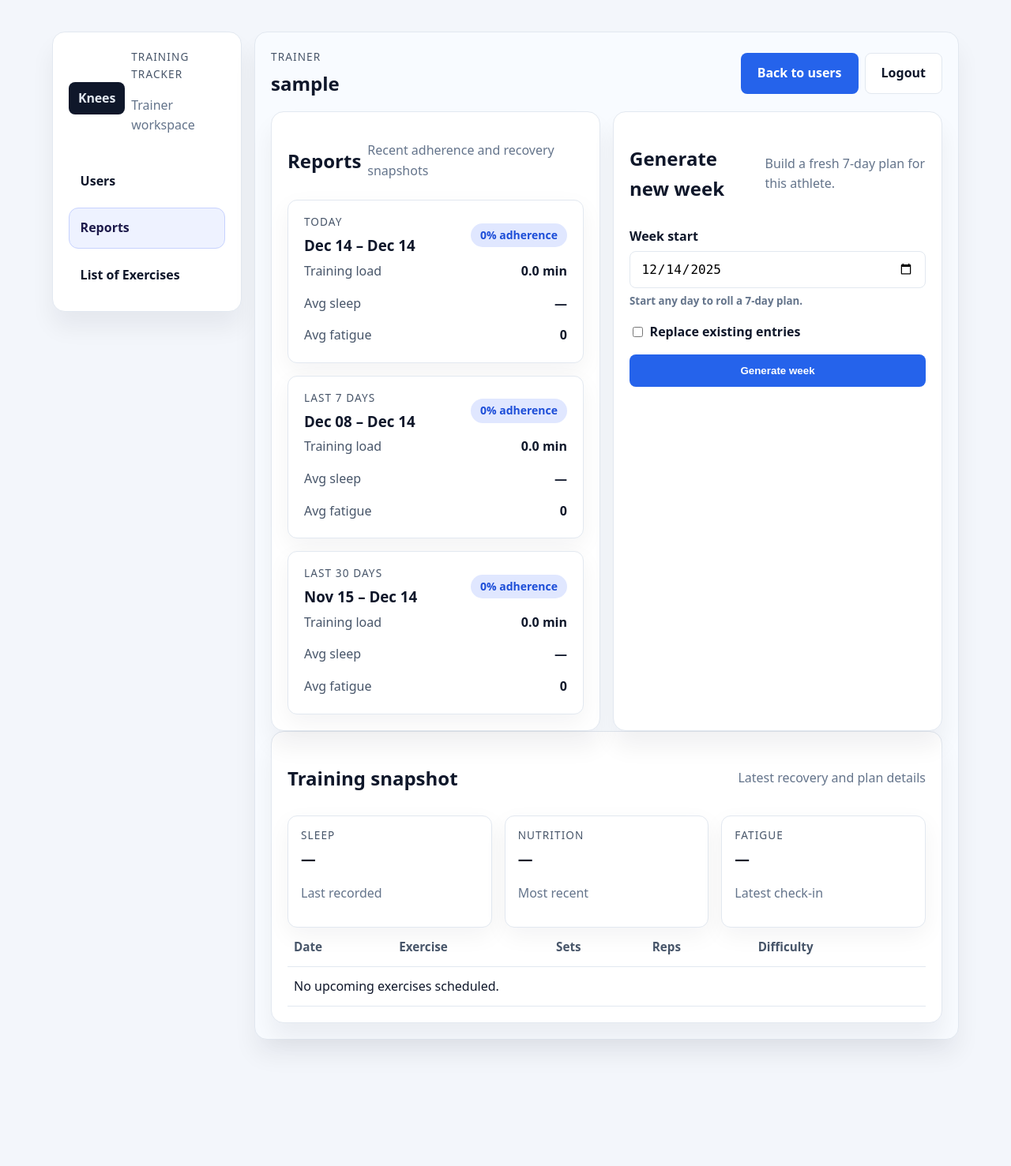
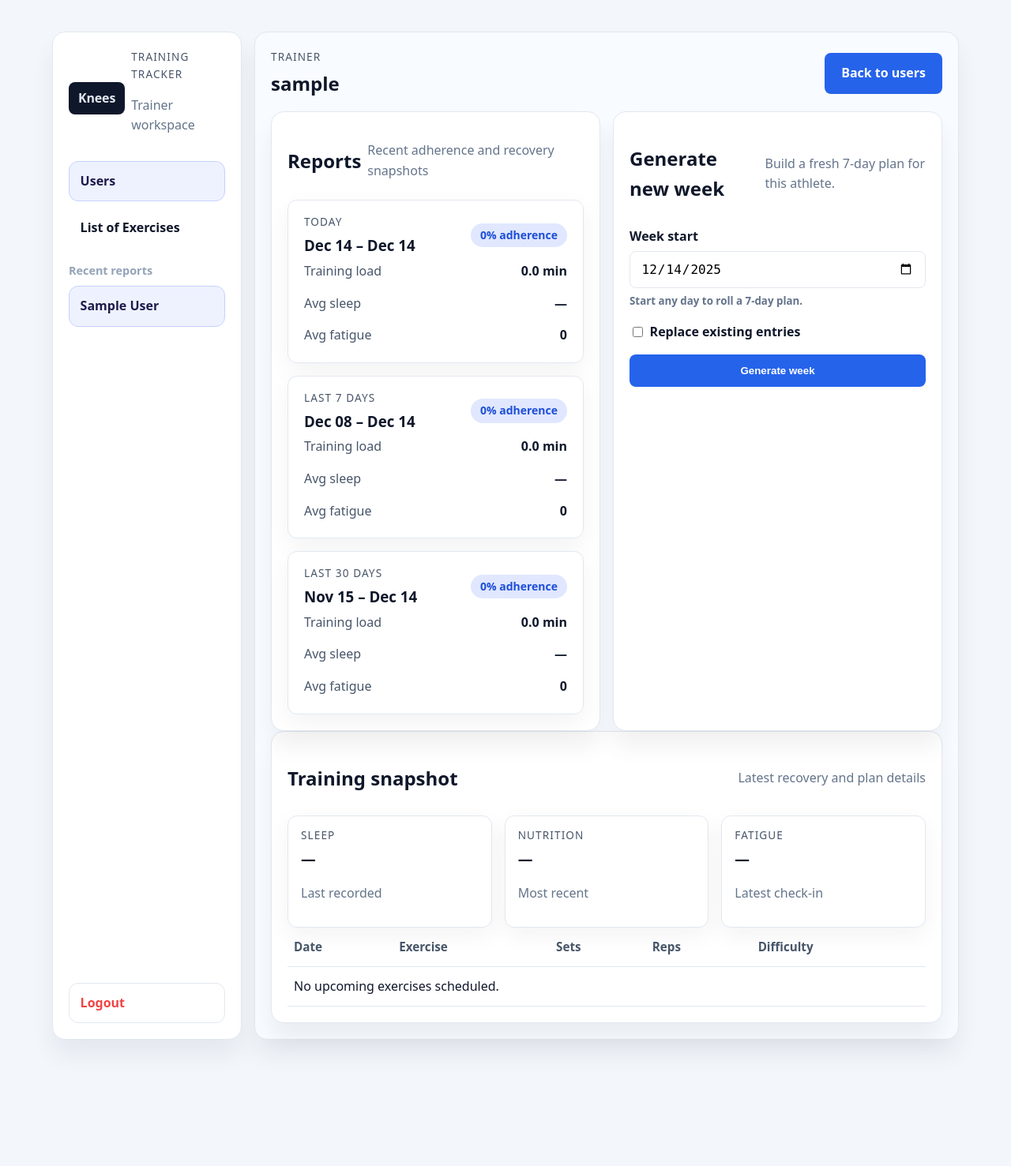
Before and after one commit to h0n24/knees, a Django app: a page that uses templates/base_trainer.html in a window 1280 px wide. Shown: the whole page at 79% size. Run offline with Django 5.2, Linux system fonts and the light colour scheme; the visitor is signed in with stand-in values (Sample User, id 1); data comes from the database, SQL or seed files in the repository; data that the repository does not hold is empty.

Commit message:
Add recent report shortcuts and move logout to sidebar

```diff
--- a/apps/backend/pages/views.py
+++ b/apps/backend/pages/views.py
@@ -53,18 +53,42 @@ def _user_is_trainer(user: User) -> bool:
     return user.is_staff or user.groups.filter(name="trainer user").exists()
 
 
-def _trainer_navigation(*, selected: str, active_user: User | None = None) -> dict:
-    default_user = User.objects.order_by("username").first()
-    reports_url = None
+def _record_recent_report(session, username: str) -> None:
+    recent = session.get("trainer_recent_reports", [])
 
-    if active_user:
-        reports_url = reverse("trainer_user", args=[active_user.username])
-    elif default_user:
-        reports_url = reverse("trainer_user", args=[default_user.username])
+    if username in recent:
+        recent.remove(username)
+
+    recent.insert(0, username)
+    session["trainer_recent_reports"] = recent[:4]
+    session.modified = True
+
+
+def _trainer_navigation(*, request, selected: str, active_user: User | None = None) -> dict:
+    recent_usernames = request.session.get("trainer_recent_reports", [])
+    users = {
+        user.username: user
+        for user in User.objects.filter(username__in=recent_usernames)
+    }
+
+    recent_reports = []
+    for username in recent_usernames:
+        user = users.get(username)
+        if not user:
+            continue
+
+        recent_reports.append(
+            {
+                "username": user.username,
+                "name": user.get_full_name() or user.username,
+                "url": reverse("trainer_user", args=[user.username]),
+                "is_active": bool(active_user and user.username == active_user.username),
+            }
+        )
 
     return {
         "selected": selected,
-        "reports_url": reports_url,
+        "recent_reports": recent_reports,
     }
 
 
@@ -77,6 +101,7 @@ def trainer_user_page(request, username: str):
     ensure_library_loaded()
 
     athlete = get_object_or_404(User, username=username)
+    _record_recent_report(request.session, athlete.username)
     plan_form = PlanEditorForm(request.POST or None, initial={"user": athlete})
     plan_form.fields["user"].queryset = User.objects.filter(id=athlete.id)
     plan_form.fields["user"].widget = plan_form.fields["user"].hidden_widget()
@@ -103,7 +128,9 @@ def trainer_user_page(request, username: str):
         "reports": _trainer_reports(user=athlete),
         "summary": _trainer_summary_for_user(athlete),
         "upcoming_plan": _upcoming_plan_for_user(athlete),
-        "trainer_nav": _trainer_navigation(selected="reports", active_user=athlete),
+        "trainer_nav": _trainer_navigation(
+            request=request, selected="users", active_user=athlete
+        ),
     }
 
     return render(request, "pages/trainer_user_detail.html", context)
@@ -123,7 +150,7 @@ def trainer_exercises_page(request):
         "title": "Exercises · Trainer",
         "headline": "List of Exercises",
         "exercises": exercises,
-        "trainer_nav": _trainer_navigation(selected="exercises"),
+        "trainer_nav": _trainer_navigation(request=request, selected="exercises"),
     }
 
     return render(request, "pages/trainer_exercises.html", context)
@@ -141,7 +168,7 @@ def trainer_page(request):
         "title": "Trainer",
         "headline": "Users",
         "people": _trainer_people(),
-        "trainer_nav": _trainer_navigation(selected="users"),
+        "trainer_nav": _trainer_navigation(request=request, selected="users"),
     }
 
     return render(request, "pages/trainer_users.html", context)
--- a/static/css/base.css
+++ b/static/css/base.css
@@ -90,9 +90,11 @@ body {
   border-radius: 1rem;
   padding: 1.25rem;
   box-shadow: 0 20px 30px rgba(15, 23, 42, 0.06);
-  display: grid;
+  display: flex;
+  flex-direction: column;
   gap: 1rem;
   align-self: start;
+  min-height: 100%;
 }
 
 .trainer-brand {
@@ -116,6 +118,18 @@ body {
   gap: 0.5rem;
 }
 
+.trainer-nav__label {
+  margin: 0.5rem 0 0;
+  color: #94a3b8;
+  font-size: 0.9rem;
+  font-weight: 700;
+}
+
+.trainer-nav__recent {
+  display: grid;
+  gap: 0.35rem;
+}
+
 .trainer-nav__item {
   display: flex;
   align-items: center;
@@ -137,6 +151,16 @@ body {
 .trainer-nav__item.is-disabled {
   color: #94a3b8;
   border-color: var(--border);
+}
+
+.trainer-nav__item--logout {
+  margin-top: 0.5rem;
+  color: #ef4444;
+  border-color: var(--border);
+}
+
+.trainer-sidebar__spacer {
+  flex: 1;
 }
 
 .trainer-content {
--- a/templates/base_trainer.html
+++ b/templates/base_trainer.html
@@ -21,17 +21,22 @@
             <a href="{% url 'trainer' %}" class="trainer-nav__item{% if trainer_nav.selected == 'users' %} is-active{% endif %}">
               <span>Users</span>
             </a>
-            {% if trainer_nav.reports_url %}
-            <a href="{{ trainer_nav.reports_url }}" class="trainer-nav__item{% if trainer_nav.selected == 'reports' %} is-active{% endif %}">
-              <span>Reports</span>
-            </a>
-            {% else %}
-            <span class="trainer-nav__item is-disabled">Reports</span>
-            {% endif %}
             <a href="{% url 'trainer_exercises' %}" class="trainer-nav__item{% if trainer_nav.selected == 'exercises' %} is-active{% endif %}">
               <span>List of Exercises</span>
             </a>
+            {% if trainer_nav.recent_reports %}
+            <p class="trainer-nav__label">Recent reports</p>
+            <div class="trainer-nav__recent">
+              {% for report in trainer_nav.recent_reports %}
+              <a href="{{ report.url }}" class="trainer-nav__item{% if report.is_active %} is-active{% endif %}">
+                <span>{{ report.name }}</span>
+              </a>
+              {% endfor %}
+            </div>
+            {% endif %}
           </nav>
+          <div class="trainer-sidebar__spacer" aria-hidden="true"></div>
+          <a class="trainer-nav__item trainer-nav__item--logout" href="{% url 'logout' %}">Logout</a>
         </aside>
         <section class="trainer-content">
           <div class="trainer-page-header">
@@ -42,7 +47,6 @@
             </div>
             <div class="trainer-actions">
               {% block trainer_header_actions %}{% endblock %}
-              <a class="button secondary" href="{% url 'logout' %}">Logout</a>
             </div>
           </div>
           {% block trainer_content %}{% endblock %}
```
